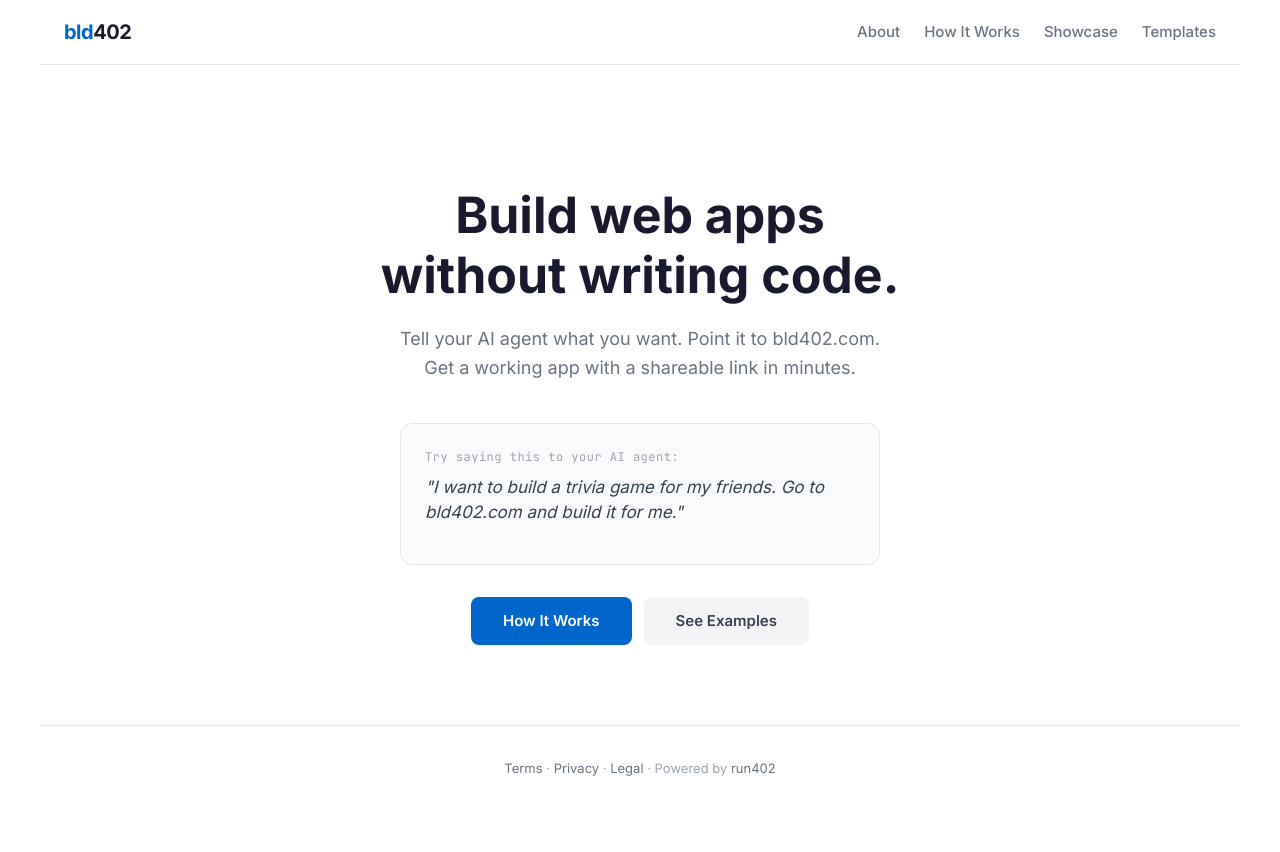
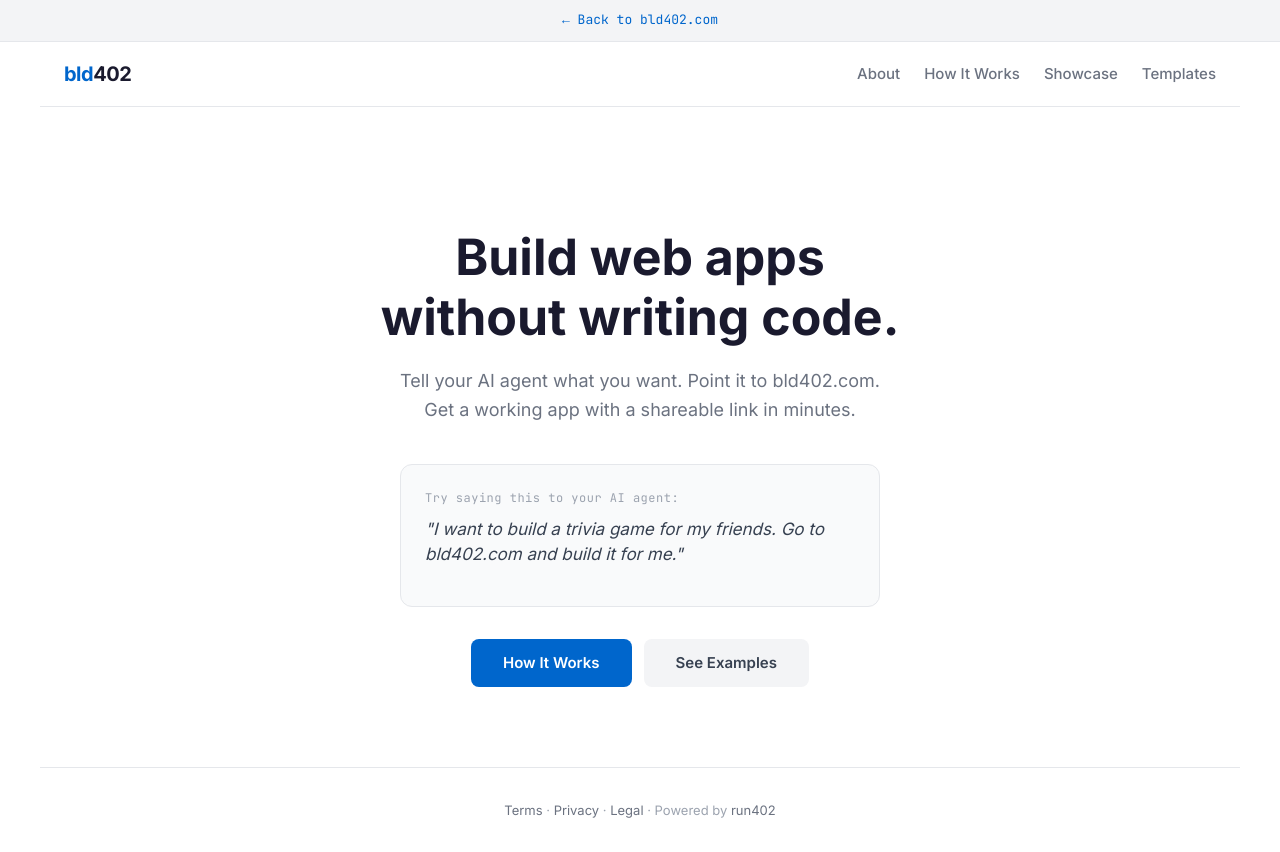
Before and after one commit to volinskey/bld402, a website: page public/humans/index.html in a window 1280 px wide. Before the commit the page ends 811 px from the top, so only its background shows below. Drawn offline with Linux system fonts and the light colour scheme.

Commit message:
style: add "Back to bld402.com" top banner on human pages
Matches run402's "Back to run402.com" banner pattern.
Light gray bar with monospace link to root (AI) page.
Added to all 7 human pages + templates gallery.

Co-Authored-By: Claude Opus 4.6 <noreply@anthropic.com>

```diff
--- a/public/humans/index.html
+++ b/public/humans/index.html
@@ -15,6 +15,7 @@
 <body>
   <a href="#main" class="skip-link">Skip to content</a>
 
+  <p class="top-banner"><a href="/">&larr; Back to bld402.com</a></p>
   <header class="site-header">
     <a href="/humans/" class="logo"><span class="accent">bld</span>402</a>
     <nav class="human-nav" aria-label="Main navigation">
--- a/src/style.css
+++ b/src/style.css
@@ -213,6 +213,26 @@ td {
 }
 
 tr:hover td { background: rgba(0, 102, 204, 0.03); }
+
+/* ---- Top banner (back to AI page) ---- */
+.top-banner {
+  text-align: center;
+  padding: 10px 16px;
+  margin: 0;
+  background: #F3F4F6;
+  font-size: 13px;
+  font-family: 'JetBrains Mono', monospace;
+  border-bottom: 1px solid #E5E7EB;
+}
+
+.top-banner a {
+  color: #0066cc;
+  text-decoration: none;
+}
+
+.top-banner a:hover {
+  text-decoration: underline;
+}
 
 /* ---- Site header ---- */
 .site-header {
```
Also changed, not shown: public/humans/about.html (+1 -0 lines), public/humans/how-it-works.html (+1 -0 lines), public/humans/legal.html (+1 -0 lines), public/humans/privacy.html (+1 -0 lines), public/humans/showcase.html (+1 -0 lines), public/humans/terms.html (+1 -0 lines), public/templates/index.html (+1 -0 lines).
